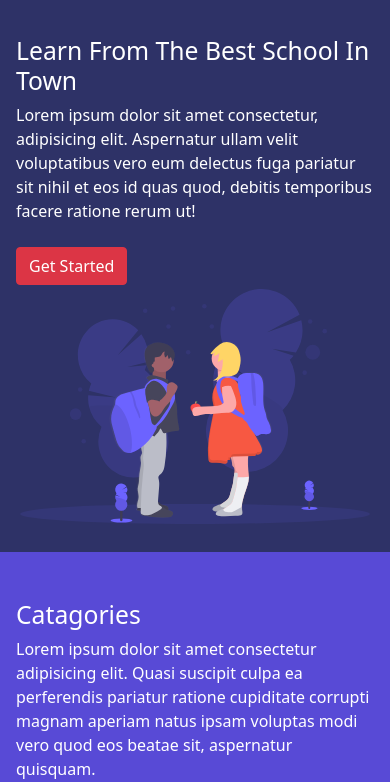
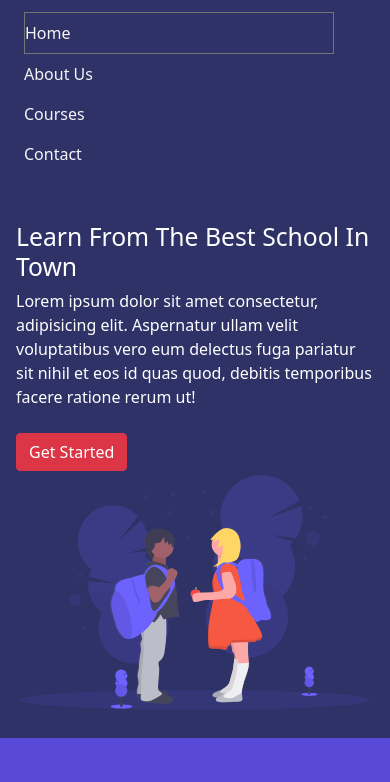
Before and after one commit to Nisarsaeed/School-portfolio, a plain HTML site: page index.html in a window 390 px wide. Both pictures are taken after a click on the button "Toggle navigation". Shown: the part 62-844 px from the top of the page. Drawn offline with nearby package versions, Linux system fonts and the light colour scheme.

Commit message:
mobile nav updated

```diff
--- a/index.html
+++ b/index.html
@@ -20,12 +20,12 @@
               <button class="navbar-toggler " type="button" data-toggle="collapse" data-target="#navbarCollapse" aria-controls="navbarCollapse" aria-expanded="false" aria-label="Toggle navigation" style="font-size: 2rem ; color:aliceblue">
                 <i class="fa-sharp fa-solid fa-bars "></i>
               </button>
-              <div class="collapse navbar-collapse justify-content-end"  id=" navbarScroll ">
-                <ul class="navbar-nav navbar-nav-scroll me-auto mb-2 mb-lg-0 p-2" style="--bs-scroll-height: 100px;">
+              <div class="collapse navbar-collapse justify-content-end"  id="navbarCollapse">
+                <ul class="navbar-nav me-auto mb-2 mb-lg-0 p-2">
                   <li class="nav-item active1">
                     <a class="nav-link " aria-current="page" href="./index.html">Home</a>
                   </li>
-                  <li class="nav-item ">
+                  <li class="nav-item  ">
                     <a class="nav-link" href="./about.html">About Us</a>
                   </li>
                   <li class="nav-item ">
```
